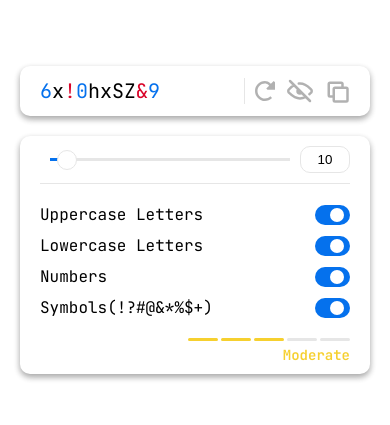
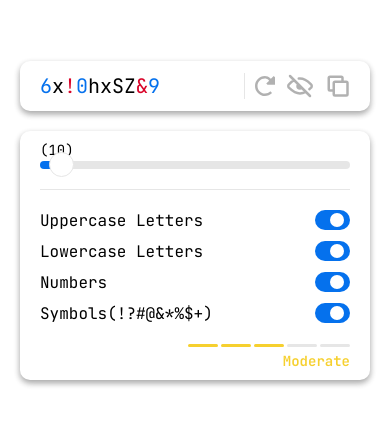
Before and after one commit to lindabgaa/passForge, a React (Vite) app: page / in a window 390 px wide. Shown: the part 187-612 px from the top of the page. Built offline with nearby package versions, Linux system fonts and the light colour scheme.

Commit message:
update PassordLength component styles for mobile

```diff
--- a/src/components/PasswordDisplay/PasswordDisplay.css
+++ b/src/components/PasswordDisplay/PasswordDisplay.css
@@ -50,6 +50,8 @@ button.hide-button {
 
   cursor: pointer;
   transition: all 0.2s;
+
+  touch-action: manipulation;
 }
 
 button.generate-button:hover,
--- a/src/components/PasswordLength/PasswordLength.css
+++ b/src/components/PasswordLength/PasswordLength.css
@@ -1,6 +1,6 @@
 div.length-container {
   width: 100%;
-  padding-bottom: 1rem;
+  padding: 1rem 0;
   margin-bottom: 2rem;
 
   border-bottom: 1px solid var(--clr-grey-100);
@@ -9,7 +9,13 @@ div.length-container {
   align-items: center;
 }
 
-@media screen and (max-width: 400px) {
+@media screen and (max-width: 450px) {
+  div.length-container {
+    flex-direction: column;
+    align-items: flex-start;
+    padding: 0 0 2rem 0;
+  }
+
   label.length-label {
     display: none;
   }
@@ -19,11 +25,20 @@ input.range-input {
   height: 0.25rem;
   margin-left: 1rem;
   margin-right: 1rem;
+  border-radius: 1rem;
 
   -webkit-appearance: none;
   appearance: none;
 
   flex-grow: 1;
+}
+
+@media screen and (max-width: 450px) {
+  input.range-input {
+    height: 0.75rem;
+    width: 100%;
+    margin: 0;
+  }
 }
 
 /* Range Input styles for Chrome  */
@@ -44,6 +59,13 @@ input.range-input::-webkit-slider-thumb:active {
   border: none;
 }
 
+@media screen and (max-width: 450px) {
+  input.range-input::-webkit-slider-thumb {
+    width: 2.5rem;
+    height: 2.5rem;
+  }
+}
+
 /* Range Input styles for Firefox */
 input.range-input::-moz-range-thumb {
   width: 2rem;
@@ -60,6 +82,13 @@ input.range-input::-moz-range-thumb:active {
   border: none;
 }
 
+@media screen and (max-width: 450px) {
+  input.range-input::-moz-range-thumb {
+    width: 2.5rem;
+    height: 2.5rem;
+  }
+}
+
 /* Range Input styles for Other*/
 input.range-input::-ms-thumb {
   width: 2rem;
@@ -74,6 +103,13 @@ input.range-input::-ms-thumb:hover,
 input.range-input::-ms-thumb:active {
   background-color: var(--clr-grey-200);
   border: none;
+}
+
+@media screen and (max-width: 450px) {
+  input.range-input::-ms-thumb {
+    width: 2.5rem;
+    height: 2.5rem;
+  }
 }
 
 input.number-input {
@@ -94,3 +130,21 @@ input.number-input::-webkit-outer-spin-button,
 input.number-input::-webkit-inner-spin-button {
   -webkit-appearance: none;
 }
+
+@media screen and (max-width: 450px) {
+  input.number-input {
+    display: none;
+  }
+}
+
+span.show-on-mobile {
+  font-size: 1.4rem;
+  margin-bottom: 0.25rem;
+  display: none;
+}
+
+@media screen and (max-width: 450px) {
+  span.show-on-mobile {
+    display: block;
+  }
+}
--- a/src/components/PasswordLength/PasswordLength.jsx
+++ b/src/components/PasswordLength/PasswordLength.jsx
@@ -55,6 +55,7 @@ export default function PasswordLength({ passwordLength, setPasswordLength }) {
       <label id="password-length-label" className="length-label">
         Character
       </label>
+      <span className="show-on-mobile">{`(${passwordLength})`}</span>
       <input
         ref={rangeRef}
         type="range"
```
